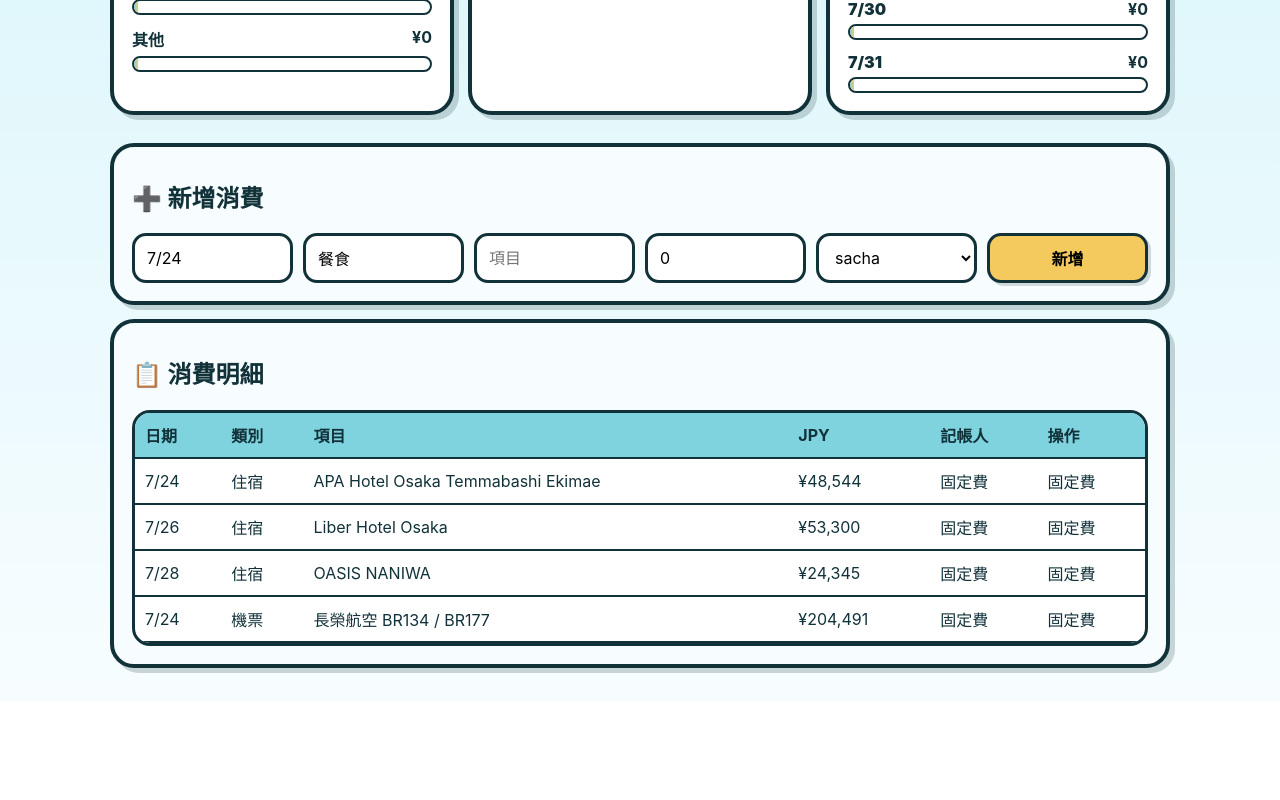
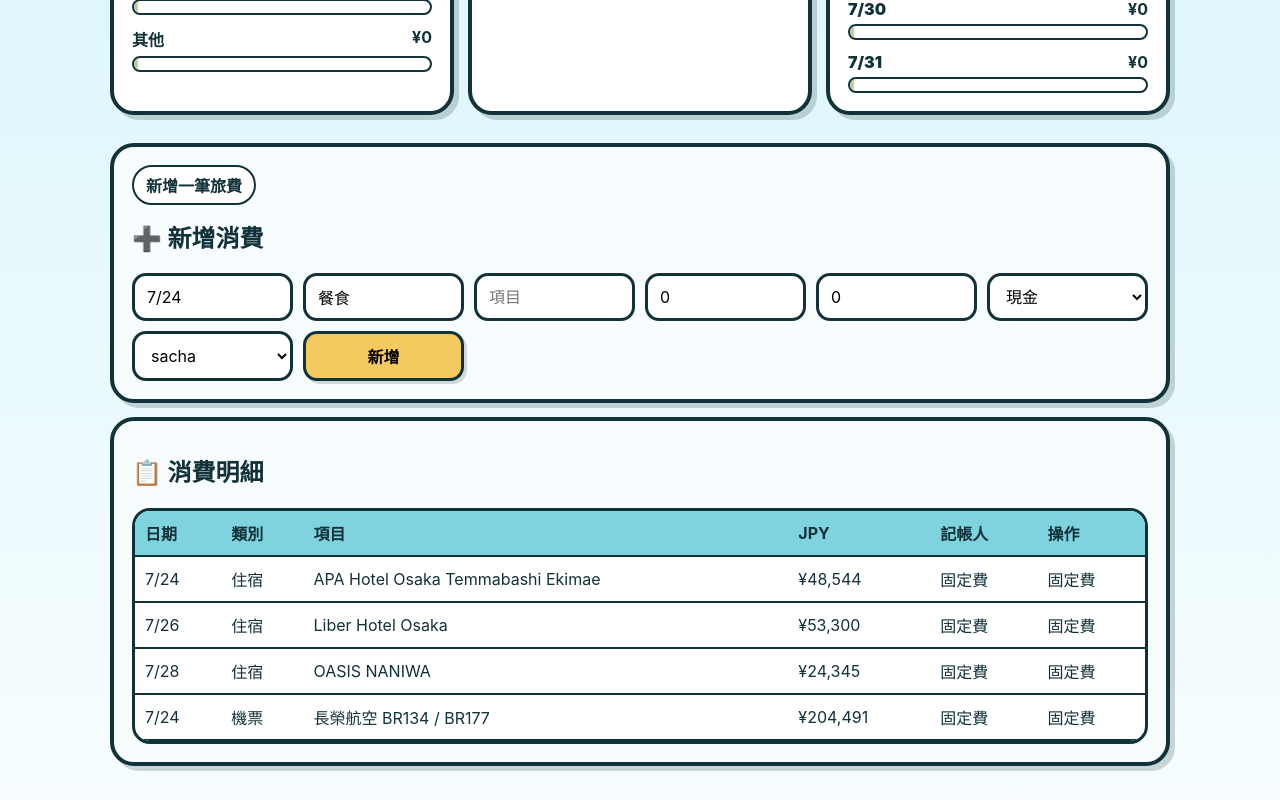
Before and after one commit to sacha693/my-storyjs-app, a React (Vite) app: page /my-storyjs-app/expense in a window 1280 px wide. Shown: the part 1075-1875 px from the top of the page. Before the commit the page ends 1777 px from the top, so only its background shows below. Built offline with nearby package versions, Linux system fonts and the light colour scheme; no server answers; the database is empty.

Commit message:
Add TWD and payment fields to expense form

```diff
--- a/src/components/ExpenseForm.tsx
+++ b/src/components/ExpenseForm.tsx
@@ -32,7 +32,8 @@ export function ExpenseForm() {
   }
 
   return (
-    <section className="card">
+    <section className="card expensePanel">
+      <span className="badge">新增一筆旅費</span>
       <h2>➕ 新增消費</h2>
 
       <form className="expenseForm" onSubmit={handleSubmit}>
@@ -66,8 +67,29 @@ export function ExpenseForm() {
           onChange={(event) =>
             setForm({ ...form, jpy: Number(event.target.value) })
           }
-          placeholder="JPY"
+          placeholder="日幣 JPY"
         />
+
+        <input
+          type="number"
+          value={form.twd}
+          onChange={(event) =>
+            setForm({ ...form, twd: Number(event.target.value) })
+          }
+          placeholder="台幣 TWD"
+        />
+
+        <select
+          value={form.pay}
+          onChange={(event) =>
+            setForm({ ...form, pay: event.target.value })
+          }
+        >
+          <option value="現金">現金</option>
+          <option value="信用卡">信用卡</option>
+          <option value="電子支付">電子支付</option>
+          <option value="已預付">已預付</option>
+        </select>
 
         <select
           value={form.createdBy}
```
